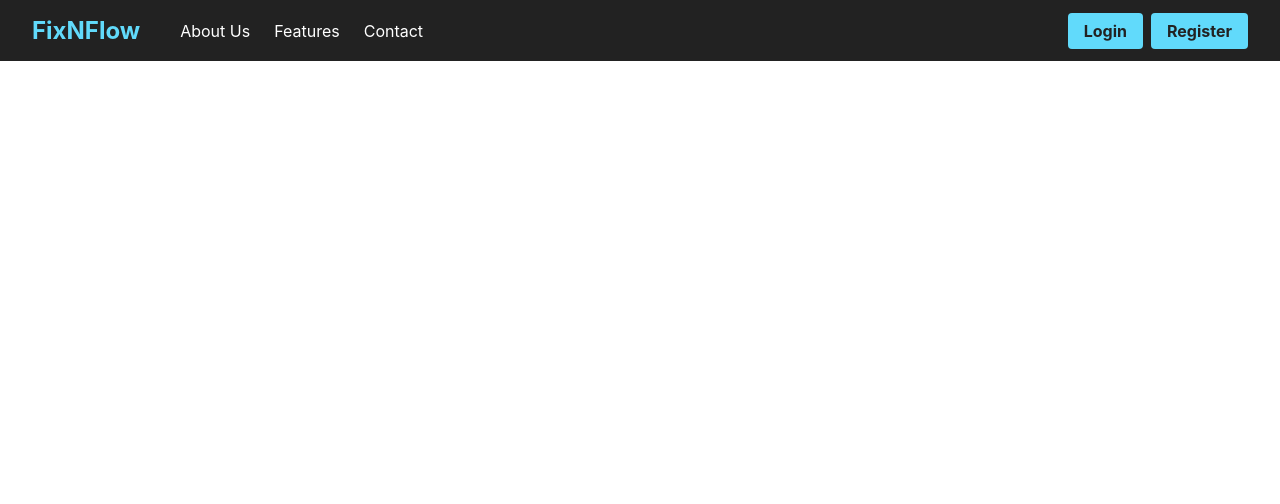
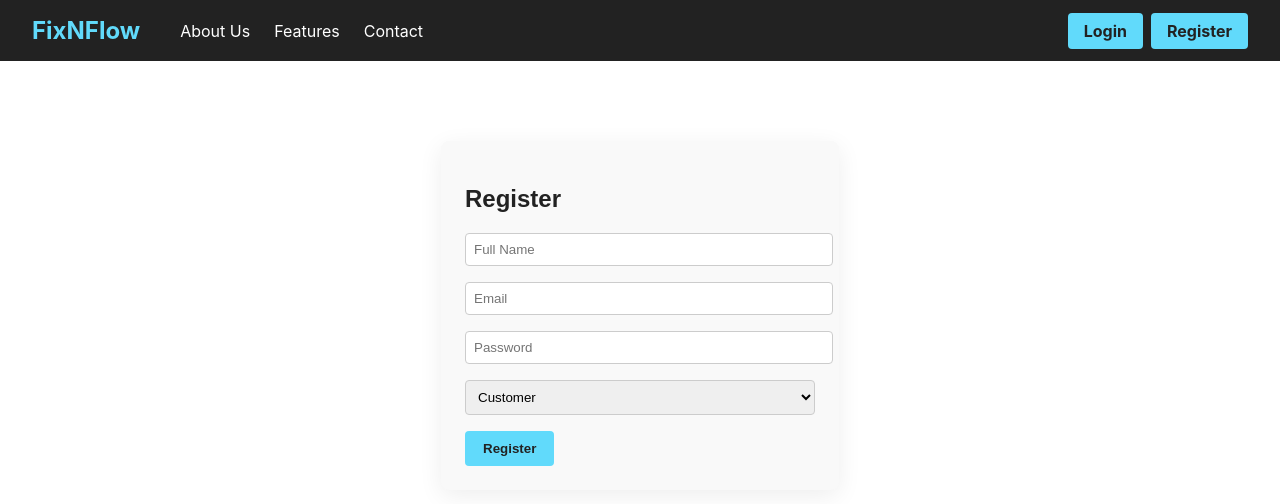
Before and after one commit to salilgupta332/fixNflow, a React (Create React App) app in the folder fixnflow-frontend/: page /register in a window 1280 px wide. Shown: the top 504 px of the page. Built offline with nearby package versions, Linux system fonts and the light colour scheme.

Commit message:
Registration form Added

```diff
--- a/fixnflow-frontend/src/App.js
+++ b/fixnflow-frontend/src/App.js
@@ -9,7 +9,7 @@ import Features from './pages/Features';
 import Contact from './pages/Contact';
 import Header from './components/Header';
 import Home from './pages/Home';
-
+import Register from './pages/Register'
 
 function App() {
   return (
@@ -18,6 +18,7 @@ function App() {
         <Header />
         <Routes>
           <Route path="/" element={<Home />} />
+          <Route path="/register" element={<Register />} />
           <Route path="/login" element={<Login />} />
           <Route path="/about" element={<About />} />
           <Route path="/features" element={<Features />} />
--- /dev/null
+++ b/fixnflow-frontend/src/pages/Login.css
@@ -0,0 +1,37 @@
+.login-container {
+  margin: 80px auto;
+  max-width: 350px;
+  padding: 24px;
+  background-color: #f9f9f9;
+  border-radius: 8px;
+  box-shadow: 0 6px 24px rgba(0,0,0,0.07);
+  font-family: Arial, sans-serif;
+}
+
+.login-container h2 {
+  margin-bottom: 20px;
+  color: #222;
+}
+
+.login-container input {
+  display: block;
+  width: 100%;
+  margin-bottom: 16px;
+  padding: 8px;
+  border: 1px solid #ccc;
+  border-radius: 4px;
+}
+
+.login-container button {
+  background-color: #61dafb;
+  color: #222;
+  border: none;
+  padding: 10px 18px;
+  border-radius: 4px;
+  font-weight: bold;
+  cursor: pointer;
+}
+
+.login-container p {
+  color: red;
+}
--- a/fixnflow-frontend/src/pages/Login.js
+++ b/fixnflow-frontend/src/pages/Login.js
@@ -2,6 +2,7 @@ import React, { useState, useContext } from 'react';
 import axios from 'axios';
 import { AuthContext } from '../context/AuthContext';
 import { useNavigate } from 'react-router-dom';
+import './Login.css';
 
 const Login = () => {
   const [email, setEmail] = useState('');
@@ -23,16 +24,31 @@ const Login = () => {
   };
 
   return (
+  <div className="login-container">
     <form onSubmit={handleSubmit}>
       <h2>Login</h2>
-      {error && <p style={{color: 'red'}}>{error}</p>}
-      <input type="email" placeholder="Email" value={email} onChange={e => setEmail(e.target.value)} required />
+      {error && <p style={{ color: 'red' }}>{error}</p>}
+      <input
+        type="email"
+        placeholder="Email"
+        value={email}
+        onChange={(e) => setEmail(e.target.value)}
+        required
+      />
       <br />
-      <input type="password" placeholder="Password" value={password} onChange={e => setPassword(e.target.value)} required />
+      <input
+        type="password"
+        placeholder="Password"
+        value={password}
+        onChange={(e) => setPassword(e.target.value)}
+        required
+      />
       <br />
       <button type="submit">Login</button>
     </form>
-  );
+  </div>
+);
+
 };
 
 export default Login;
--- /dev/null
+++ b/fixnflow-frontend/src/pages/Register.css
@@ -0,0 +1,44 @@
+.register-container {
+  margin: 80px auto;
+  max-width: 350px;
+  padding: 24px;
+  background-color: #f9f9f9;
+  border-radius: 8px;
+  box-shadow: 0 6px 24px rgba(0,0,0,0.07);
+  font-family: Arial, sans-serif;
+}
+
+.register-container h2 {
+  margin-bottom: 20px;
+  color: #222;
+}
+
+.register-container input,
+.register-container select {
+  display: block;
+  width: 100%;
+  margin-bottom: 16px;
+  padding: 8px;
+  border: 1px solid #ccc;
+  border-radius: 4px;
+}
+
+.register-container button {
+  background-color: #61dafb;
+  color: #222;
+  border: none;
+  padding: 10px 18px;
+  border-radius: 4px;
+  font-weight: bold;
+  cursor: pointer;
+}
+
+.register-container .error {
+  color: red;
+  margin-bottom: 12px;
+}
+
+.register-container .success {
+  color: green;
+  margin-bottom: 12px;
+}
--- /dev/null
+++ b/fixnflow-frontend/src/pages/Register.js
@@ -0,0 +1,66 @@
+import React, { useState } from 'react';
+import axios from 'axios';
+import { useNavigate } from 'react-router-dom';
+import './Register.css';
+
+const Register = () => {
+  const [email, setEmail] = useState('');
+  const [password, setPassword] = useState('');
+  const [name, setName] = useState('');
+  const [role, setRole] = useState('customer'); // default role
+  const [error, setError] = useState('');
+  const [success, setSuccess] = useState('');
+  const navigate = useNavigate();
+
+  const handleSubmit = async (e) => {
+    e.preventDefault();
+    setError('');
+    setSuccess('');
+    try {
+      await axios.post('http://localhost:5000/api/auth/register', { name, email, password, role });
+      setSuccess('Registration successful! Redirecting to login...');
+      setTimeout(() => navigate('/login'), 2000);
+    } catch (err) {
+      setError(err.response?.data?.message || 'Registration failed');
+    }
+  };
+
+  return (
+    <div className="register-container">
+      <form onSubmit={handleSubmit}>
+        <h2>Register</h2>
+        {error && <p className="error">{error}</p>}
+        {success && <p className="success">{success}</p>}
+        <input
+          type="text"
+          placeholder="Full Name"
+          value={name}
+          onChange={e => setName(e.target.value)}
+          required
+        />
+        <input
+          type="email"
+          placeholder="Email"
+          value={email}
+          onChange={e => setEmail(e.target.value)}
+          required
+        />
+        <input
+          type="password"
+          placeholder="Password"
+          autoComplete="new-password"
+          value={password}
+          onChange={e => setPassword(e.target.value)}
+          required
+        />
+        <select value={role} onChange={e => setRole(e.target.value)} required>
+          <option value="customer">Customer</option>
+          <option value="shop">Shop Owner</option>
+        </select>
+        <button type="submit">Register</button>
+      </form>
+    </div>
+  );
+};
+
+export default Register;
```
